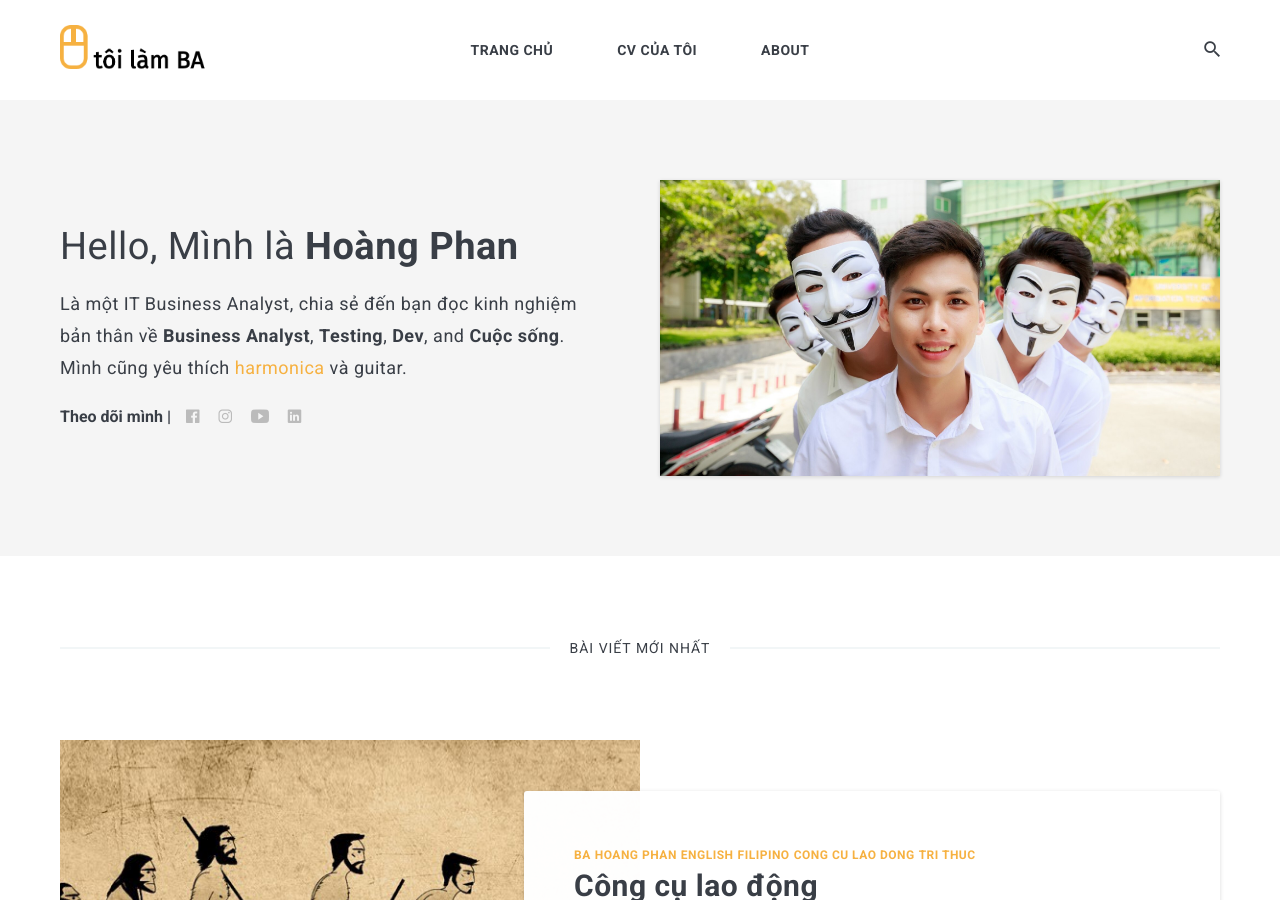
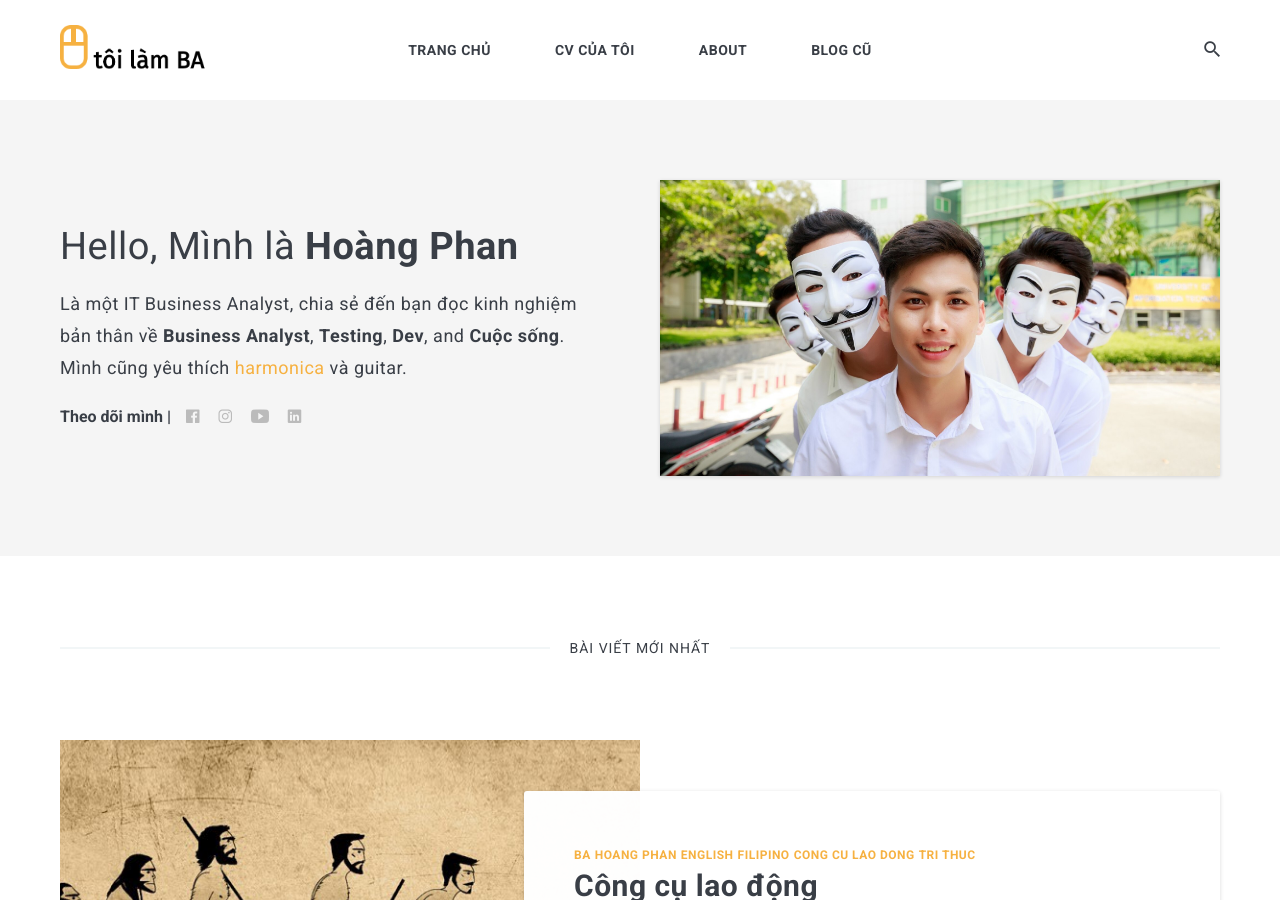
Before and after one commit to hoangpm-vnpay/toilambav2, a Jekyll site: the page built from index.html, in a window 1280 px wide and 900 px high. Built offline with Jekyll 4.4.1, drawn with Linux system fonts in a browser that asks for light colours; nearby versions of some CDN libraries; the list of posts is cut into pages by our own code.

Commit message:
add title "Blog Cũ" to headher

```diff
--- a/_includes/header.html
+++ b/_includes/header.html
@@ -36,6 +36,9 @@
               <li class="nav__item">
                 <a href="{{ page.url | prepend: site.baseurl }}" class="nav__link">{{ page.title }}</a>
               </li>
+              <li class="nav__item">
+                <a href="https://old.toilamba.com" class="nav__link">Blog cũ</a>
+              </li>
               {% endif %}
                 {% endunless %}
               {% endfor %}
```
